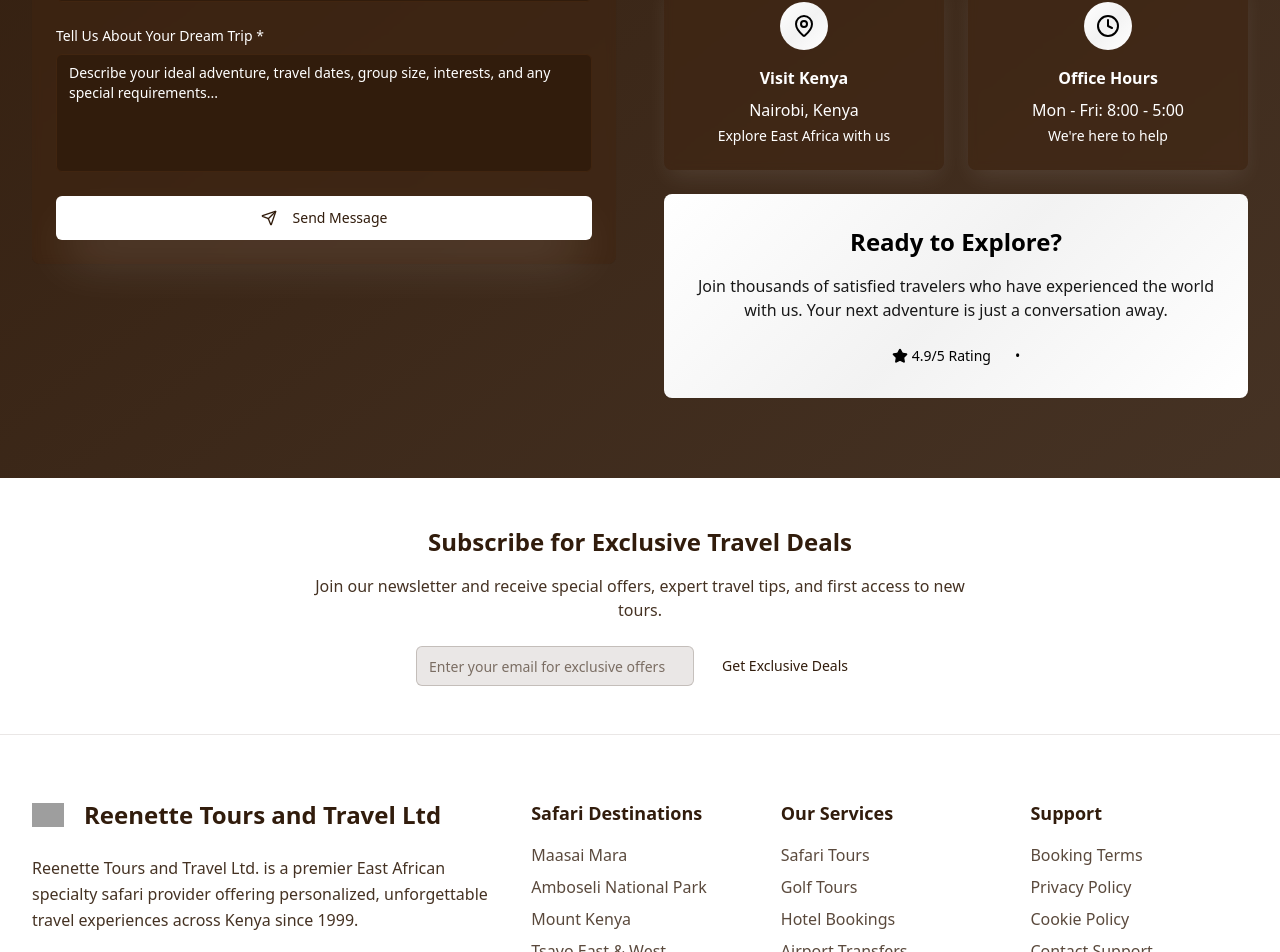
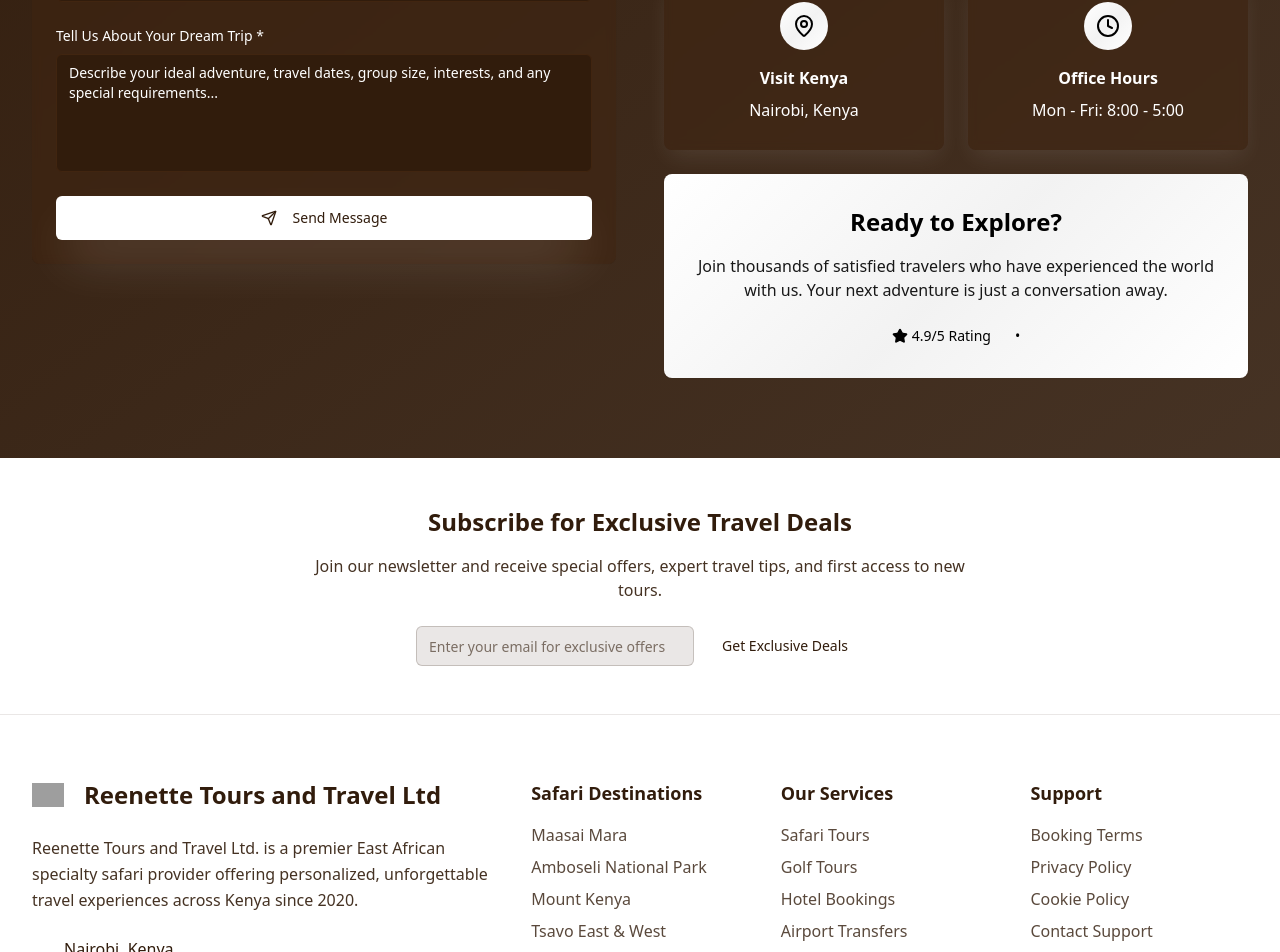
Before and after one commit to ChilobaEnt/Reenette.Web, a React (Vite) app: page / in a window 1280 px wide. Shown: the part 6054-7006 px from the top of the page. Built offline with nearby package versions, Linux system fonts and the light colour scheme; no server answers; grey boxes are pictures that could not be loaded.

Commit message:
Content: set company year to 2020; remove Visit Kenya and Office Hours descriptions

```diff
--- a/src/components/sections/contact-section.tsx
+++ b/src/components/sections/contact-section.tsx
@@ -23,13 +23,13 @@
     icon: MapPin,
     title: 'Visit Kenya',
     value: 'Nairobi, Kenya',
-    description: 'Explore East Africa with us'
+    description: ''
   },
   {
     icon: Clock,
     title: 'Office Hours',
     value: 'Mon - Fri: 8:00 - 5:00',
-    description: 'We\'re here to help'
+    description: ''
   }
 ];
 
--- a/src/components/sections/footer.tsx
+++ b/src/components/sections/footer.tsx
@@ -91,7 +91,7 @@
             </div>
             <p className="mb-6 opacity-90 leading-relaxed">
               Reenette Tours and Travel Ltd. is a premier East African specialty safari provider
-              offering personalized, unforgettable travel experiences across Kenya since 1999.
+              offering personalized, unforgettable travel experiences across Kenya since 2020.
             </p>
             <div className="space-y-3">
               <div className="flex items-center">
```
